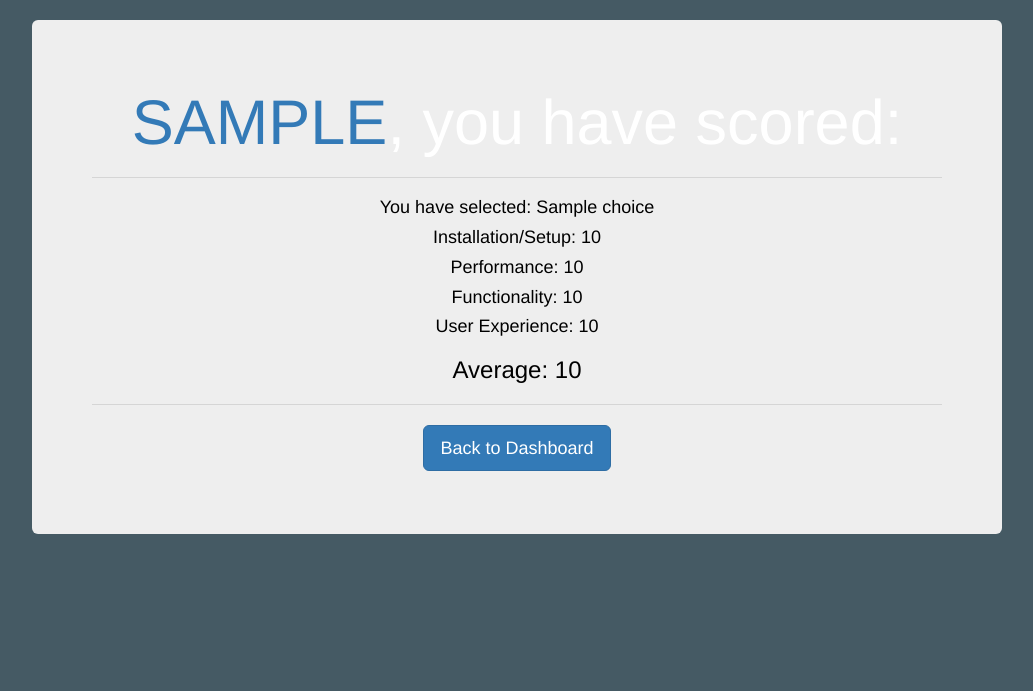
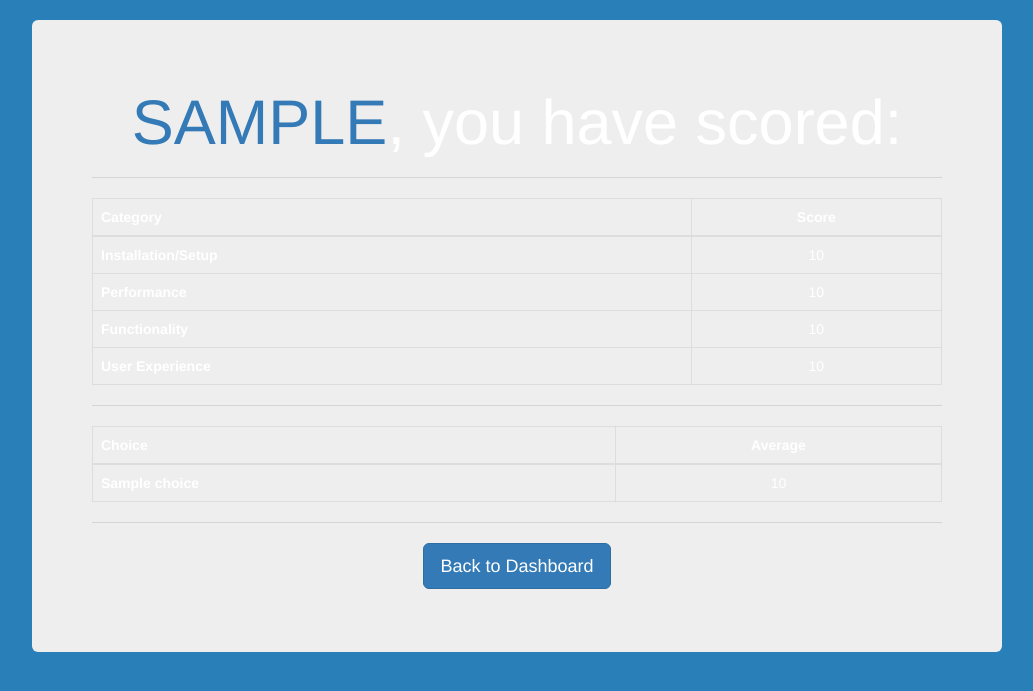
Before and after one commit to WxrPro97/TestforMe, a Flask app: template templates/result.html in a window 1280 px wide. Shown: the top 691 px of the page, without its empty margins (123-1156 px from the left). Run offline with Flask 2, Linux system fonts and the light colour scheme; the template is opened without the code that fills it: most values are stand-ins (such as "Sample title", 1, 10 or a date in 2020); some libraries are stand-ins or nearby versions.

Commit message:
design/logic fixes

```diff
--- a/app.py
+++ b/app.py
@@ -3,6 +3,8 @@
 from rake_nltk import Metric, Rake
 from flask_mysqldb import MySQL
 import MySQLdb.cursors
+import hashlib
+from hashlib import md5
 import re
 import os
 
@@ -25,10 +27,12 @@
         # Request variables from form.
         username = request.form['username']
         password = request.form['password']
+        # Convert password to MD5 hash.
+        hashed_password = hashlib.md5(password.encode('utf-8')).hexdigest()
         # Check if account exists in MySQL Database.
         cursor = mysql.connection.cursor(MySQLdb.cursors.DictCursor)
         cursor.execute(
-            'SELECT * FROM accounts WHERE username = %s AND password = %s', (username, password))
+            'SELECT * FROM accounts WHERE username = %s AND password = %s', (username, hashed_password))
         # Fetch one record and return result.
         account = cursor.fetchone()
         # Check if user exists in the database.
@@ -82,8 +86,8 @@
         # Performance section.
         # Create variables for easy access.
         perf = request.form['performance']
-        # Add stopwords for english from NLTK, and all puntuation characters.
-        r = Rake(stopwords=None, punctuations=[';', ',', '"', '/', "?"])
+        # Use all stopwords for english from NLTK, and all puntuation characters.
+        r = Rake()
         # Extraction text from form.
         r.extract_keywords_from_sentences(perf)
         # Convert the extraction to string.
@@ -96,8 +100,8 @@
         # Installation section.
         # Create variables for easy access
         install = request.form['installation']
-        # Add stopwords for english from NLTK, and all puntuation characters.
-        r = Rake(stopwords=None, punctuations=[';', ',', '"', '/', "?"])
+        # Use all stopwords for english from NLTK, and all puntuation characters.
+        r = Rake()
         # Extraction text from form.
         r.extract_keywords_from_sentences(install)
         # Convert the extraction to string.
@@ -111,8 +115,8 @@
         # Functionality section.
         # Create variables for easy access
         func = request.form['functionality']
-        # Add stopwords for english from NLTK, and all puntuation characters.
-        r = Rake(stopwords=None, punctuations=[';', ',', '"', '/', "?"])
+        # Use all stopwords for english from NLTK, and all puntuation characters.
+        r = Rake()
         # Extraction text from form.
         r.extract_keywords_from_sentences(func)
         # Convert the extraction to string.
@@ -125,8 +129,8 @@
         # Experience section
         # Create variables for easy access
         exp = request.form['experience']
-        # Add stopwords for english from NLTK, and all puntuation characters.
-        r = Rake(stopwords=None, punctuations=[';', ',', '"', '/', "?"])
+        # Use all stopwords for english from NLTK, and all puntuation characters.
+        r = Rake()
         # Extraction text from form.
         r.extract_keywords_from_sentences(exp)
         # Convert the extraction to string.
@@ -152,7 +156,7 @@
             mysql.connection.commit()
         else:
             # Message to alert the user of poor score.
-            error = '<hr class="my-4"><div class="alert alert-warning text-center" role="alert">Warning! Poor Average, Please try again</div>'
+            error = '<hr class="my-4"><div class="alert alert-danger text-center" role="alert">Warning! Poor Average, Please try again</div>'
 
 
         # If the user is logged in show them the results page.
--- a/static/css/style.css
+++ b/static/css/style.css
@@ -3,7 +3,7 @@
     padding: 0;
     font-family: "Helvetica Neue", Helvetica, Arial, sans-serif;
     color: #ffffff;
-    background-color: #455A64;
+    background-color: #2980b9;
   }
 
 .container-fluid {
--- a/templates/result.html
+++ b/templates/result.html
@@ -8,19 +8,64 @@
 {% block content %}
 <div class="container-fluid">
     <div class="jumbotron">
-        <h1 class="display-4 text-color text-center"> <a class="uname"> {{ username }}</a>, you have scored:</h1>
+        <!-- Display name of logged in user. -->
+        <h1 class="display-4 text-color text-center"><a class="uname">{{ username }}</a>, you have scored:</h1>
         <hr class="my-4">
-        <h4 class="text-color text-center">You have selected: {{ choice }}</h4>
-        <h4 class="text-color text-center">Installation/Setup: {{ install_total_score }}</h4>
-        <h4 class="text-color text-center">Performance: {{ perf_total_score }}</h4>
-        <h4 class="text-color text-center">Functionality: {{ func_total_score }}</h4>
-        <h4 class="text-color text-center">User Experience: {{ exp_total_score }}</h4>
-        <h3 class="text-color text-center">Average: {{ avg }} </h3>
+        <table class="table table-bordered table-dark table-hover">
+            <thead>
+                <tr>
+                    <th scope="col">Category</th>
+                    <th scope="col" class="text-center">Score</th>
+                </tr>
+            </thead>
+            <tbody>
+                <tr>
+                    <th scope="row">Installation/Setup</th>
+                    <!-- Display total score for installation/setup. -->
+                    <td class="text-center"> {{ install_total_score }} </td>
+                </tr>
+                <tr>
+                    <th scope="row">Performance</th>
+                    <!-- Display total score for performance. -->
+                    <td class="text-center"> {{ perf_total_score }} </td>
+                </tr>
+                <tr>
+                    <th scope="row">Functionality</th>
+                    <!-- Display total score for functionality -->
+                    <td class="text-center"> {{ func_total_score }} </td>
+                </tr>
+                <tr>
+                    <th scope="row">User Experience</th>
+                    <!-- Display total score for user experience. -->
+                    <td class="text-center"> {{ exp_total_score }} </td>
+                </tr>
+            </tbody>
+        </table>
+        <hr class="my-4">
+        <table class="table table-bordered table-dark table-hover">
+            <thead>
+                <tr>
+                    <th scope="col">Choice</th>
+                    <th scope="col" class="text-center">Average</th>
+                </tr>
+            </thead>
+            <tbody>
+                <tr>
+                    <!-- Display the testing choice the user has selected. -->
+                    <th scope="row">{{ choice }}</th>
+                    <!-- Display the average score. -->
+                    <td class="text-center"> {{ avg }} </td>
+                </tr>
+            </tbody>
+        </table>
+        <!-- Display success message if the user has scored above average. -->
         {{ success|safe }}
+        <!-- Display error message if the user has scored below average. -->
         {{ error|safe }}
         <hr class="my-4">
         <p class="lead text-center">
             <a class="btn btn-primary btn-lg" href="{{ url_for('logout') }}" role="button">Back to Dashboard</a>
+            <!-- Display button if the user has scored below average to retry the test. -->
             {% if error %}
             <a class="btn btn-primary btn-lg" href="{{ url_for('user_form') }}" role="button">Try Again?</a>
             {% endif %}
```
Also changed, not shown: templates/review.html (+18 -16 lines).
